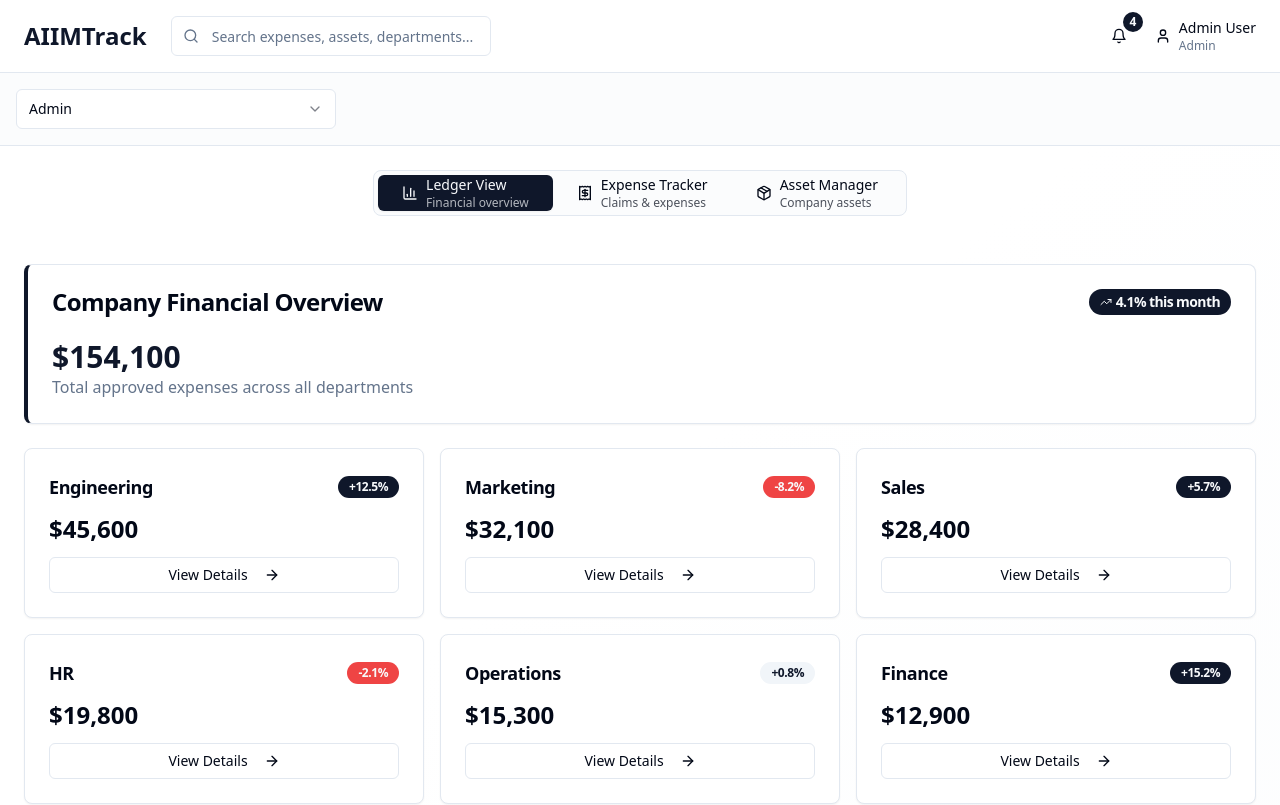
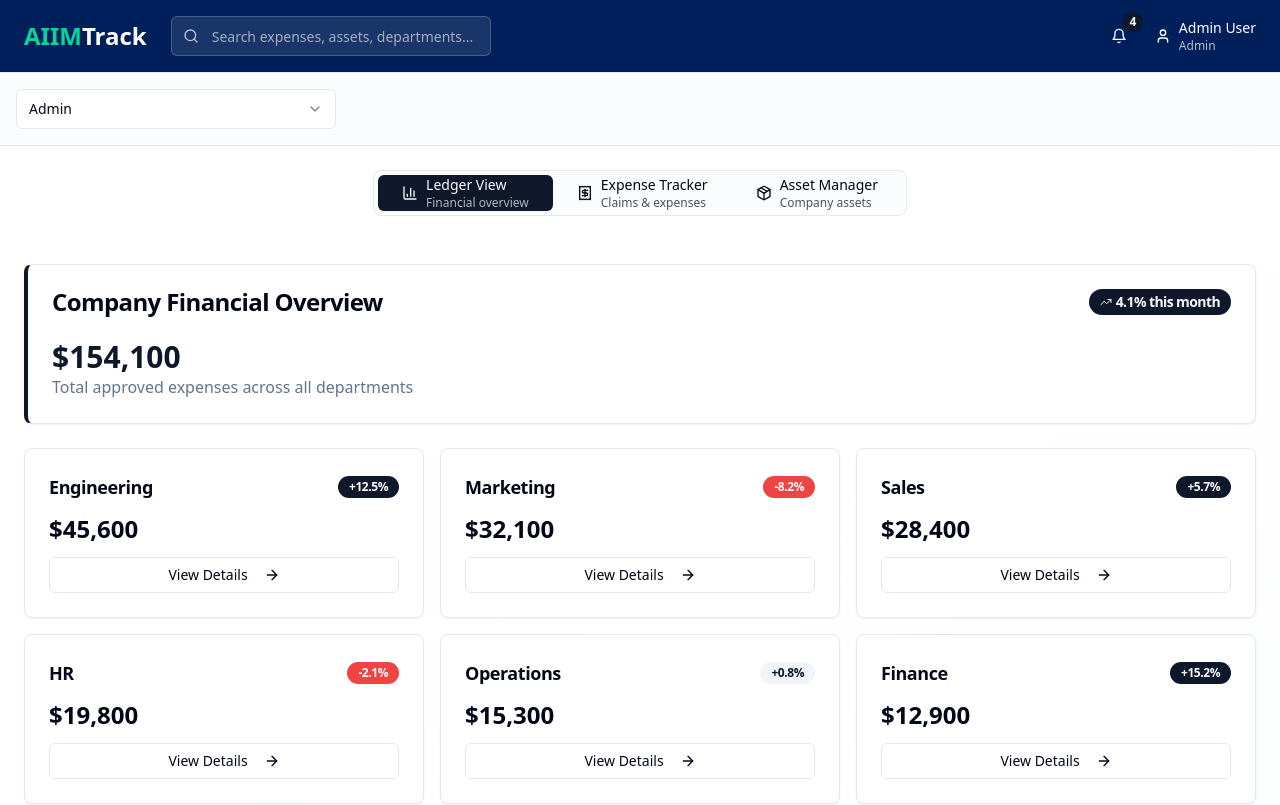
Before and after one commit to zainab967/asset-track-plus, a React (Vite) app: page / in a window 1280 px wide. Shown: the top 805 px of the page. Built offline with nearby package versions, Linux system fonts and the light colour scheme.

Commit message:
Style App Header
Update the AppHeader component to include a dark blue background color (#011f5d) and white text. The text "AIIM" will be styled in green (#05d297), and "Track" will remain white.

```diff
--- a/src/components/AppHeader.tsx
+++ b/src/components/AppHeader.tsx
@@ -13,21 +13,23 @@ interface AppHeaderProps {
 
 export function AppHeader({ currentUser, pendingClaims }: AppHeaderProps) {
   return (
-    <header className="border-b bg-card/50 backdrop-blur-sm sticky top-0 z-50">
+    <header className="border-b sticky top-0 z-50" style={{ backgroundColor: 'hsl(var(--header-bg))' }}>
       <div className="flex items-center justify-between px-6 py-4">
         <div className="flex items-center gap-6">
-          <h1 className="text-2xl font-bold text-primary">AIIMTrack</h1>
+          <h1 className="text-2xl font-bold text-white">
+            <span style={{ color: 'hsl(var(--header-brand-accent))' }}>AIIM</span>Track
+          </h1>
           <div className="relative w-80">
-            <Search className="absolute left-3 top-1/2 transform -translate-y-1/2 text-muted-foreground h-4 w-4" />
+            <Search className="absolute left-3 top-1/2 transform -translate-y-1/2 text-white/70 h-4 w-4" />
             <Input
               placeholder="Search expenses, assets, departments..."
-              className="pl-10"
+              className="pl-10 bg-white/10 border-white/20 text-white placeholder:text-white/60 focus:bg-white/20"
             />
           </div>
         </div>
 
         <div className="flex items-center gap-4">
-          <Button variant="ghost" size="icon" className="relative">
+          <Button variant="ghost" size="icon" className="relative text-white hover:bg-white/10">
             <Bell className="h-5 w-5" />
             {pendingClaims > 0 && (
               <Badge className="absolute -top-1 -right-1 h-5 w-5 p-0 flex items-center justify-center text-xs">
@@ -36,11 +38,11 @@ export function AppHeader({ currentUser, pendingClaims }: AppHeaderProps) {
             )}
           </Button>
 
-          <div className="flex items-center gap-2 text-sm">
+          <div className="flex items-center gap-2 text-sm text-white">
             <User className="h-4 w-4" />
             <div>
               <p className="font-medium">{currentUser.name}</p>
-              <p className="text-muted-foreground text-xs">{currentUser.role}</p>
+              <p className="text-white/70 text-xs">{currentUser.role}</p>
             </div>
           </div>
         </div>
--- a/src/index.css
+++ b/src/index.css
@@ -53,6 +53,9 @@ All colors MUST be HSL.
     --sidebar-border: 220 13% 91%;
 
     --sidebar-ring: 217.2 91.2% 59.8%;
+
+    --header-bg: 220 97% 18%;
+    --header-brand-accent: 162 94% 43%;
   }
 
   .dark {
```
